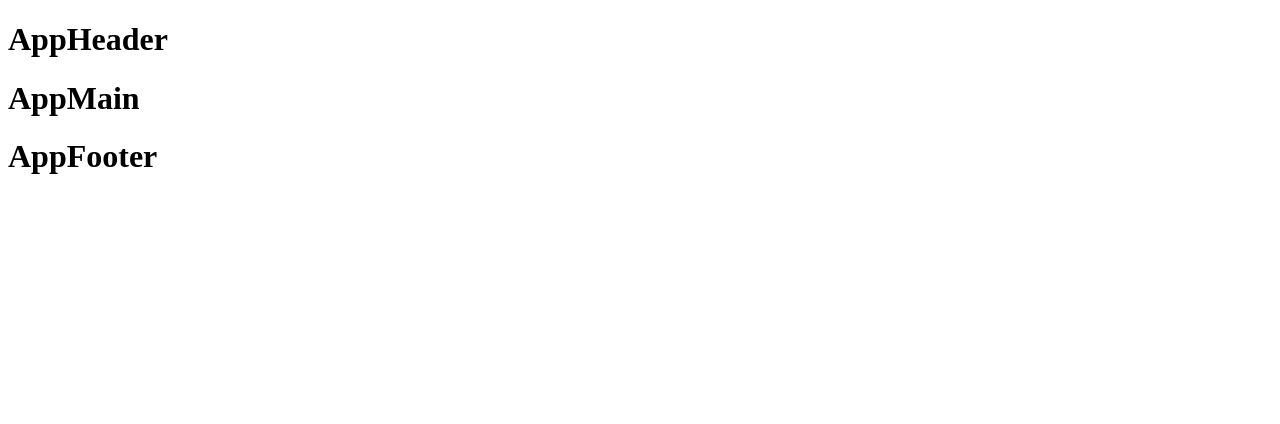
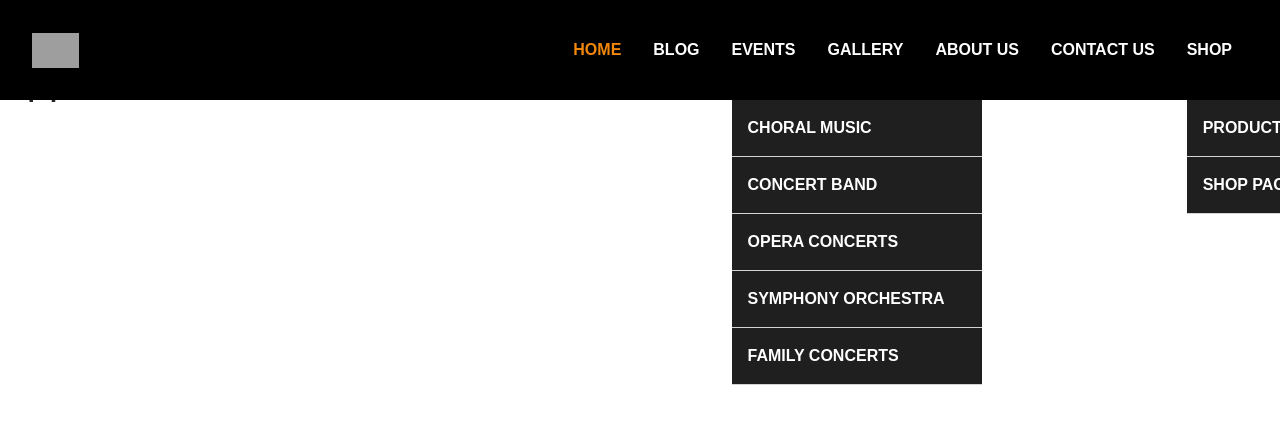
Before and after one commit to AndreaMargutti/proj-html-vuejs, a Vue app: page / in a window 1280 px wide. Shown: the top 424 px of the page. Built offline with nearby package versions, Linux system fonts and the light colour scheme; grey boxes are pictures that could not be loaded.

Commit message:
Added Navbar.vue

```diff
--- a/index.html
+++ b/index.html
@@ -1,13 +1,21 @@
-<!doctype html>
+<!DOCTYPE html>
 <html lang="en">
-  <head>
-    <meta charset="UTF-8" />
-    <link rel="icon" type="image/svg+xml" href="/vite.svg" />
-    <meta name="viewport" content="width=device-width, initial-scale=1.0" />
-    <title>Vite + Vue</title>
-  </head>
-  <body>
+
+<head>
+    <!-- Meta -->
+    <meta charset="UTF-8">
+    <meta name="viewport" content="width=device-width, initial-scale=1.0">
+    <meta name="author" content="Boolean #131 Team 3">
+    <meta name="description" content="Lyricsmus">
+    <!-- Title -->
+    <title>Lyricsmus</title>
+    <!-- Favicon -->
+    <link rel="icon" href="./src/assets/img/favicon.png" type="image/png">
+</head>
+
+<body>
     <div id="app"></div>
-    <script type="module" src="/src/main.js"></script>
-  </body>
+    <script type="module" src="./src/main.js"></script>
+</body>
+
 </html>
--- a/src/App.vue
+++ b/src/App.vue
@@ -2,12 +2,9 @@
 import AppHeader from "./components/AppHeader.vue";
 import AppMain from "./components/AppMain.vue";
 import AppFooter from "./components/AppFooter.vue";
+
 export default {
-  data() {
-    return {
-
-    }
-  },
+    name: "App",
     components: {
         AppHeader,
         AppMain,
@@ -17,11 +14,15 @@ export default {
 </script>
 
 <template>
+    <!-- Main Header -->
     <AppHeader />
+    <!-- Main -->
     <AppMain />
+    <!-- Main Footer -->
     <AppFooter />
 </template>
 
-<style lang="scss" scoped>
-@use "./style/general.scss"
+<style lang="scss">
+@use "../node_modules/bootstrap/scss/bootstrap.scss";
+@use "./style/general.scss";
 </style>
--- a/src/components/AppHeader.vue
+++ b/src/components/AppHeader.vue
@@ -1,16 +1,130 @@
 <script>
+import Navbar from "./Navbar.vue";
+
 export default {
-  data() {
-    return {
+	components: {
+		Navbar
+	},
+	data: () => ({
+		// Struttura dati
+		list: [
+			{
+				id: 1,
+				section: "Home",
+				href: "#",
+				sublist: []
+			},
 
-    }
-  }
+			{
+				id: 2,
+				section: "Blog",
+				href: "#",
+				sublist: []
+			},
+
+			{
+				id: 3,
+				section: "Events",
+				href: "#",
+				sublist: [
+					{
+						name: "Choral Music",
+						href: "#"
+					},
+
+					{
+						name: "Concert Band",
+						href: "#"
+					},
+
+					{
+						name: "Opera Concerts",
+						href: "#"
+					},
+
+					{
+						name: "Symphony Orchestra",
+						href: "#"
+					},
+
+					{
+						name: "Family Concerts",
+						href: "#"
+					}
+				]
+			},
+
+			{
+				id: 4,
+				section: "Gallery",
+				href: "#",
+				sublist: []
+			},
+
+			{
+				id: 5,
+				section: "About Us",
+				href: "#",
+				sublist: []
+			},
+
+			{
+				id: 6,
+				section: "Contact Us",
+				href: "#",
+				sublist: []
+			},
+
+			{
+				id: 7,
+				section: "Shop",
+				href: "#",
+				sublist: [
+					{
+						name: "Product Type",
+						href: "#"
+					},
+
+					{
+						name: "Shop Page",
+						href: "#"
+					}
+				]
+			}
+		]
+	})
 }
 </script>
 
 <template>
-    <h1>AppHeader</h1>
+	<header>
+		<img src="../assets/img/Logo.png" alt="Logo">
+		<Navbar :list="list" />
+	</header>
 </template>
 
 <style scoped>
+* {
+	margin: 0;
+	padding: 0;
+}
+
+header {
+	display: flex;
+	flex-direction: row;
+	flex-wrap: nowrap;
+	justify-content: space-between;
+	align-items: center;
+	height: 100px;
+	background-color: #000;
+	padding: 0 2rem;
+	position: fixed;
+	top: 0;
+	left: 0;
+	right: 0;
+}
+
+img {
+	height: 35px;
+}
 </style>
--- a/src/components/AppMain.vue
+++ b/src/components/AppMain.vue
@@ -12,5 +12,4 @@ export default {
   <h1>AppMain</h1>
 </template>
 
-<style scoped>
-</style>
+<style scoped></style>
--- /dev/null
+++ b/src/components/Navbar.vue
@@ -0,0 +1,95 @@
+<script>
+export default {
+    props: {
+        list: {
+            type: Object,
+            required: true
+        }
+    },
+    data: () => ({
+        currentPage: 0
+    })
+}
+</script>
+
+<template>
+    <!-- Navbar -->
+    <nav class="navbar">
+        <ul class="navbar-list m-0">
+            <li v-for="(item, i) in list" :key="item.id" class="navbar-list-item">
+                <a :class="{ active: i === currentPage }" v-if="!item.sublist[0]" href="#" v-text="item.section"></a>
+                <div v-else class="dropdowns">
+                    <a class="dropdowns" href="#" v-text="item.section">
+                    </a>
+                    <ul class="dropdown-menus">
+                        <li class="" v-for="item in list[i].sublist"><a href="#" v-text="item.name"></a>
+                        </li>
+                    </ul>
+                </div>
+            </li>
+        </ul>
+    </nav>
+
+</template>
+
+<style lang="scss" scoped>
+@use "../style/partials/color-variables.scss" as *;
+@use "../style/partials/mixins.scss" as *;
+
+* {
+    color: white;
+}
+
+.active {
+    color: $primary-color;
+}
+
+.navbar {
+    height: 100%;
+    display: flex;
+    flex-direction: row;
+    flex-wrap: nowrap;
+    justify-content: space-between;
+    align-items: center;
+    padding: 0 1rem;
+}
+
+.navbar-list {
+    display: flex;
+    flex-direction: row;
+    flex-wrap: nowrap;
+    gap: 2rem;
+    list-style-type: none;
+}
+
+li {
+    list-style-type: none;
+}
+
+a {
+    text-decoration: none;
+    text-transform: uppercase;
+    font-weight: bold;
+}
+
+a:hover {
+    color: $primary-color;
+}
+
+ul {
+    list-style-type: none;
+}
+
+.dropdown-menus {
+    width: 250px;
+    background-color: #1F1F1F;
+    position: absolute;
+    top: 100px;
+    padding: 0;
+}
+
+.dropdown-menus li {
+    padding: 1rem;
+    border-bottom: 1px solid lightgray;
+}
+</style>
--- a/src/style/general.scss
+++ b/src/style/general.scss
@@ -0,0 +1,33 @@
+/* CSS Reset */
+* {
+    box-sizing: border-box;
+    margin: 0;
+    padding: 0;
+}
+
+/* Generics */
+
+a {
+    text-decoration: none;
+}
+
+body {
+    font-family: Arial, Helvetica, sans-serif;
+}
+
+button {
+    cursor: pointer;
+}
+
+img {
+    display: block;
+    max-width: 100%;
+}
+
+ul {
+    list-style-type: none;
+}
+
+/* Utilities */
+
+/* Layout */
--- /dev/null
+++ b/src/style/partials/_color-variables.scss
@@ -0,0 +1 @@
+$primary-color: #F2870C;
--- /dev/null
+++ b/src/style/partials/_mixins.scss
@@ -0,0 +1,5 @@
+@mixin flex($direction: row, $wrap: nowrap) {
+    display: flex;
+    flex-direction: $direction;
+    flex-wrap: $wrap;
+}
```
Lines whose indentation alone changed are shown as unchanged.
